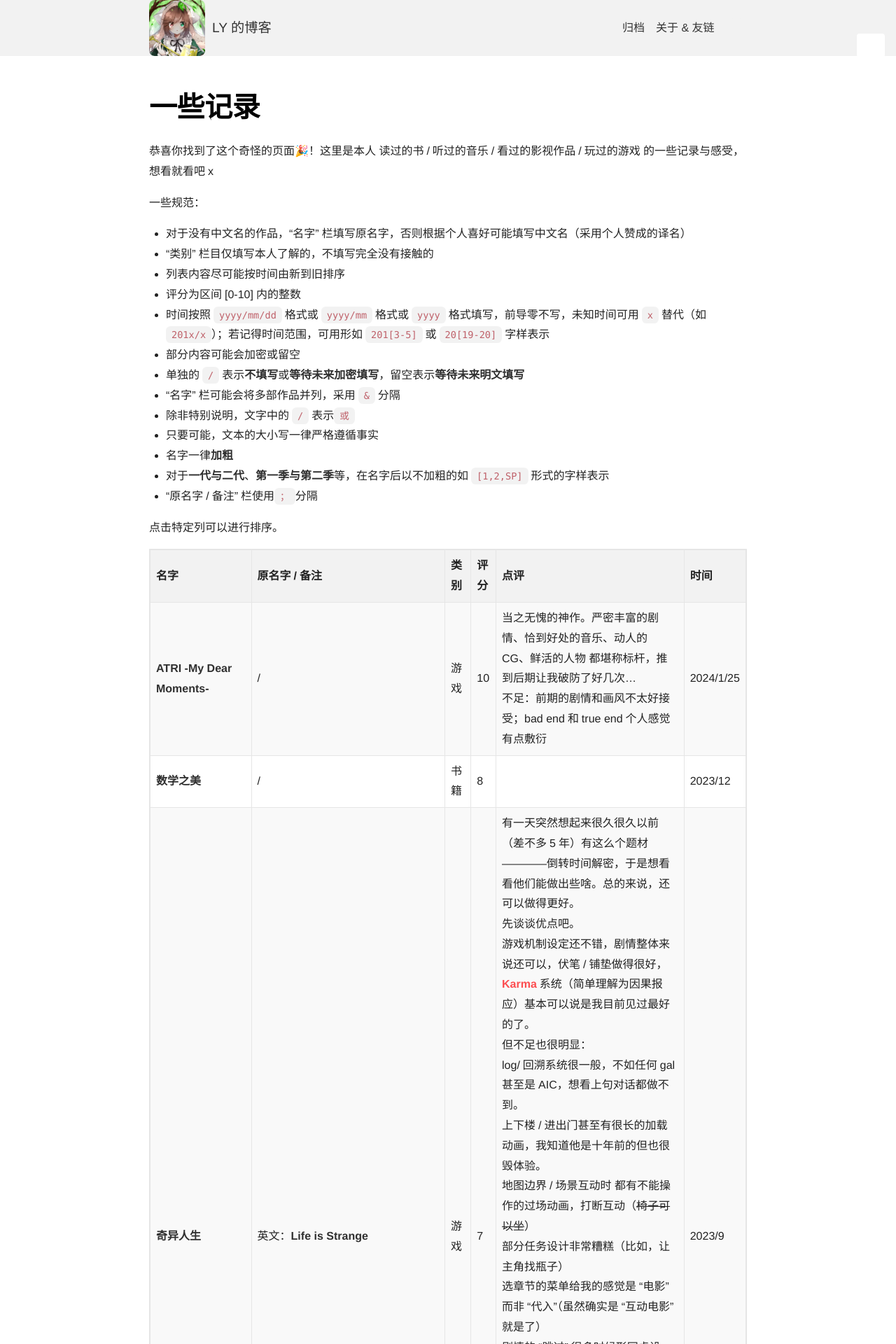
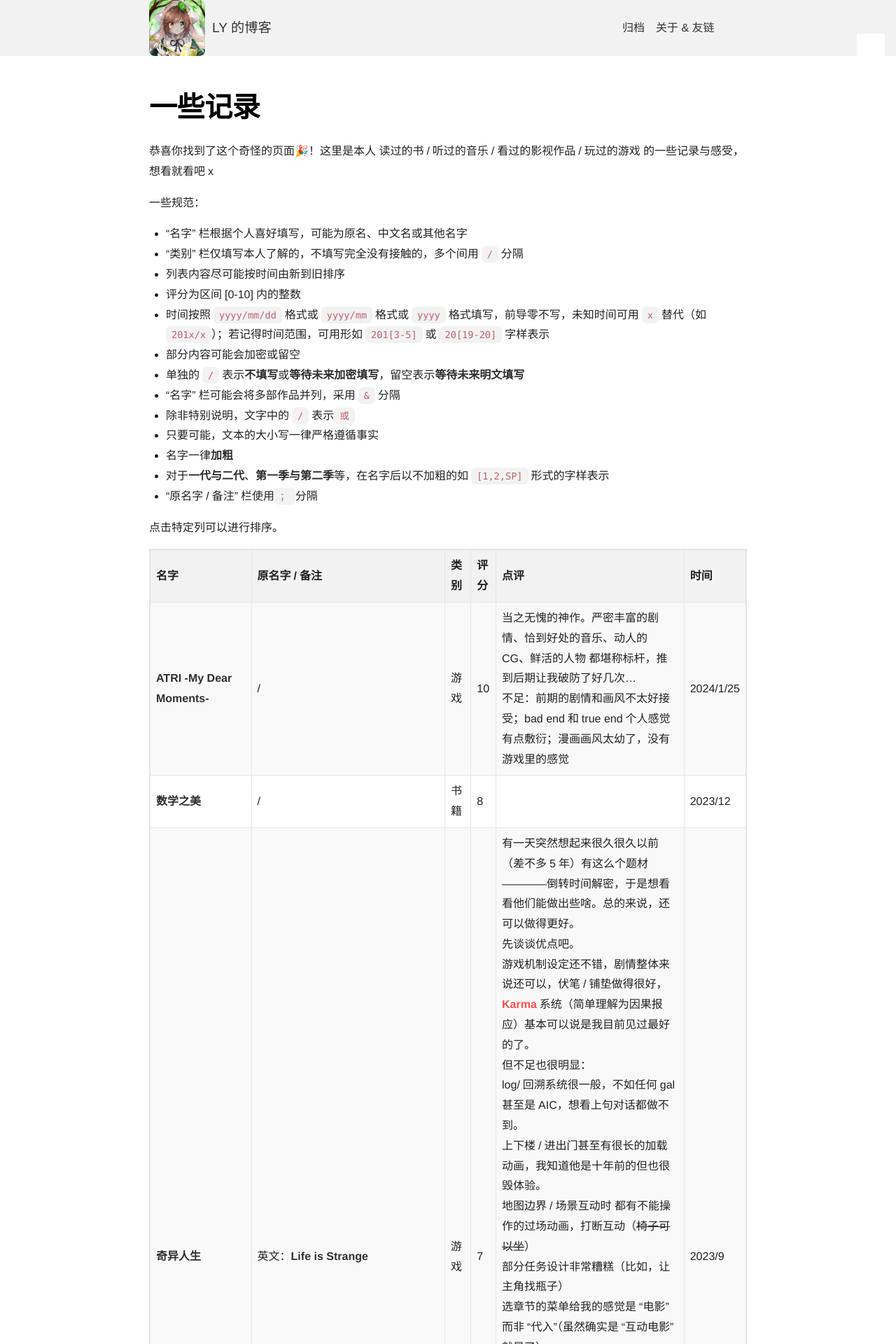
Before and after one commit to Young-Lord/Young-Lord.github.io, a Jekyll site: the page built from memories.md, in a window 1280 px wide. Shown: the top 1920 px of the page at 70% size. Built offline with Jekyll 4.4.1, drawn with Linux system fonts in a browser that asks for light colours; nearby versions of some CDN libraries; comment, search, counter and statistics services are not loaded.

Commit message:
memo: minor

```diff
--- a/memories.md
+++ b/memories.md
@@ -9,8 +9,8 @@
 
 一些规范：
 
-- 对于没有中文名的作品，“名字”栏填写原名字，否则根据个人喜好可能填写中文名（采用个人赞成的译名）
-- “类别”栏目仅填写本人了解的，不填写完全没有接触的
+- “名字”栏根据个人喜好填写，可能为原名、中文名或其他名字
+- “类别”栏仅填写本人了解的，不填写完全没有接触的，多个间用`/`分隔
 - 列表内容尽可能按时间由新到旧排序
 - 评分为区间\[0-10\]内的整数
 - 时间按照`yyyy/mm/dd`格式或`yyyy/mm`格式或`yyyy`格式填写，前导零不写，未知时间可用`x`替代（如`201x/x`）；若记得时间范围，可用形如`201[3-5]`或`20[19-20]`字样表示
@@ -27,12 +27,12 @@
 
 | 名字                                  | 原名字/备注                                                  | 类别      | 评分 | 点评                                   | 时间       |
 | ------------------------------------- | ------------------------------------------------------------ | --------- | ---- | -------------------------------------- | ---------- |
-| **ATRI -My Dear Moments-**| / | 游戏 | 10 | 当之无愧的神作。严密丰富的剧情、恰到好处的音乐、动人的CG、鲜活的人物 都堪称标杆，推到后期让我破防了好几次…<br />不足：前期的剧情和画风不太好接受；bad end和true end个人感觉有点敷衍 | 2024/1/25 |
+| **ATRI -My Dear Moments-**| / | 游戏 | 10 | 当之无愧的神作。严密丰富的剧情、恰到好处的音乐、动人的CG、鲜活的人物 都堪称标杆，推到后期让我破防了好几次…<br />不足：前期的剧情和画风不太好接受；bad end和true end个人感觉有点敷衍；漫画画风太幼了，没有游戏里的感觉 | 2024/1/25 |
 | **数学之美** | / | 书籍 | 8 |  | 2023/12 |
 | **奇异人生** | 英文：**Life is Strange** | 游戏 | 7 | 有一天突然想起来很久很久以前（差不多5年）有这么个题材————倒转时间解密，于是想看看他们能做出些啥。总的来说，还可以做得更好。<br />先谈谈优点吧。<br />游戏机制设定还不错，剧情整体来说还可以，伏笔/铺垫做得很好，[Karma](https://en.wikipedia.org/wiki/Karma)系统（简单理解为因果报应）基本可以说是我目前见过最好的了。<br />但不足也很明显：<br />log/回溯系统很一般，不如任何gal甚至是AIC，想看上句对话都做不到。<br />上下楼/进出门甚至有很长的加载动画，我知道他是十年前的但也很毁体验。<br />地图边界/场景互动时 都有不能操作的过场动画，打断互动（<del>椅子可以坐</del>）<br />部分任务设计非常糟糕（比如，让主角找瓶子）<br />选章节的菜单给我的感觉是“电影”而非“代入”（虽然确实是“互动电影”就是了）<br />剧情的“跳过”很多时候形同虚设，也没有快进一类的功能。<br />接下来是**剧情**的吐槽：<br />女二歌露儿的形象塑造**相当糟糕**————过往的羁绊交代不清楚不说，甚至有明知女主能力还要女主反复回溯劝她的离奇剧情，以至于我全程几乎没有什么共情。还有结局————经典二选一，但由于上句所述，我毫不犹豫选了\*\*，毕竟另外一个属实有点……<br />还有一点就是运营天天zzzq的事。虽然我也没那么极端，但你非要把“Made in Taiwan”和LGBTQIA和藏独旗帜和某国政治骑脸输出，那我能怎么办啊。 | 2023/9 |
 | **樱之刻** | 全名：**樱之刻 －在樱花之森下漫步 -**；日语：**サクラノ刻 -櫻の森の下を歩む-** | 游戏 |  |  | 2023/8 |
 | **魔女的夜宴** | 日语：**サノバウィッチ**；英语：**Sabbat of the Witch**；英语：**Sanoba Witch**；简称：**魔宴** | 游戏 | 7 |  | 2023/8 |
-| **樱之诗** | 全名：**樱之诗 －在樱花之森上飞舞－**；日语：**サクラノ詩－櫻の森の上を舞う－**；罗马字：**Sakura no Uta －Sakurano mori no ue wo mau－** | 游戏 | 9 | 给我后劲最大的一部gal。<br />总的来说，可以评上9分甚至9.9分，但达不到封神的水准————翻译、日常问题太突出了。<br />剧情在一众gal中毫无疑问属于巅峰，语言、用典等也相比精神前作（指素晴日）好多了。这里就列一些缺点：<br />禀等部分人物形象略显单薄，背景和结局交代不清，尤其是禀的结局让我很…不满意？<br />选项内容/影响过于模糊，以至于我一开始甚至没意识到选项还对剧情有影响<br />日常写的又臭又长，还乱塞H内容；禀线又把R18搞成跟个日常一样。<br />翻译上，关于部分选项/重要剧情翻译不准确的此前已被提过了，而且我也不认为这会有多大影响；让我最厌恶的其实是大段对话里突然冒出一个“艹”，相当毁气氛。不过，总的来说这个翻译还是有很多神中神的地方，比如多处诗句/文字游戏（我知道没翻准，但我确实很喜欢）能把意境/典故很好翻译出来；再加上只是个人翻译，可以说相当优秀了。 | 2023/8 |
+| **樱之诗** | 全名：**樱之诗 －在樱花之森上飞舞－**；日语：**サクラノ詩－櫻の森の上を舞う－**；罗马字：**Sakura no Uta －Sakurano mori no ue wo mau－** | 游戏/漫画 | 9 | 给我后劲最大的一部gal。<br />总的来说，可以评上9分甚至9.9分，但达不到封神的水准————翻译、日常问题太突出了。<br />剧情在一众gal中毫无疑问属于巅峰，语言、用典等也相比精神前作（指素晴日）好多了。这里就列一些缺点：<br />禀等部分人物形象略显单薄，背景和结局交代不清，尤其是禀的结局让我很…不满意？<br />选项内容/影响过于模糊，以至于我一开始甚至没意识到选项还对剧情有影响<br />日常写的又臭又长，还乱塞H内容；禀线又把R18搞成跟个日常一样。<br />翻译上，关于部分选项/重要剧情翻译不准确的此前已被提过了，而且我也不认为这会有多大影响；让我最厌恶的其实是大段对话里突然冒出一个“艹”，相当毁气氛。不过，总的来说这个翻译还是有很多神中神的地方，比如多处诗句/文字游戏（我知道没翻准，但我确实很喜欢）能把意境/典故很好翻译出来；再加上只是个人翻译，可以说相当优秀了。 | 2023/8 |
 | **蘑菇的拟态日常** | 日语：**シメジ シミュレーション** | 漫画 | 7 | 引用[某篇鉴赏](https://www.bilibili.com/video/BV1sm4y177cu)里的话：逐渐崩坏的末世氛围。（虽然看不懂就是了） | 2023/7 |
 | **Alice In Cradle** | 汉语：**摇篮里的爱丽丝**；缩写：**AIC** | 游戏 | 7 | 很符合我对二次元魔法战斗游戏的幻想，就是能不能把R18部分去掉？ | 2023/7 |
 | **银河铁道之夜** | 日语：**銀河鉄道の夜** | 视频 | 9 | 任何人都应该看的美学入门巨著。 | 2023/7 |
```
